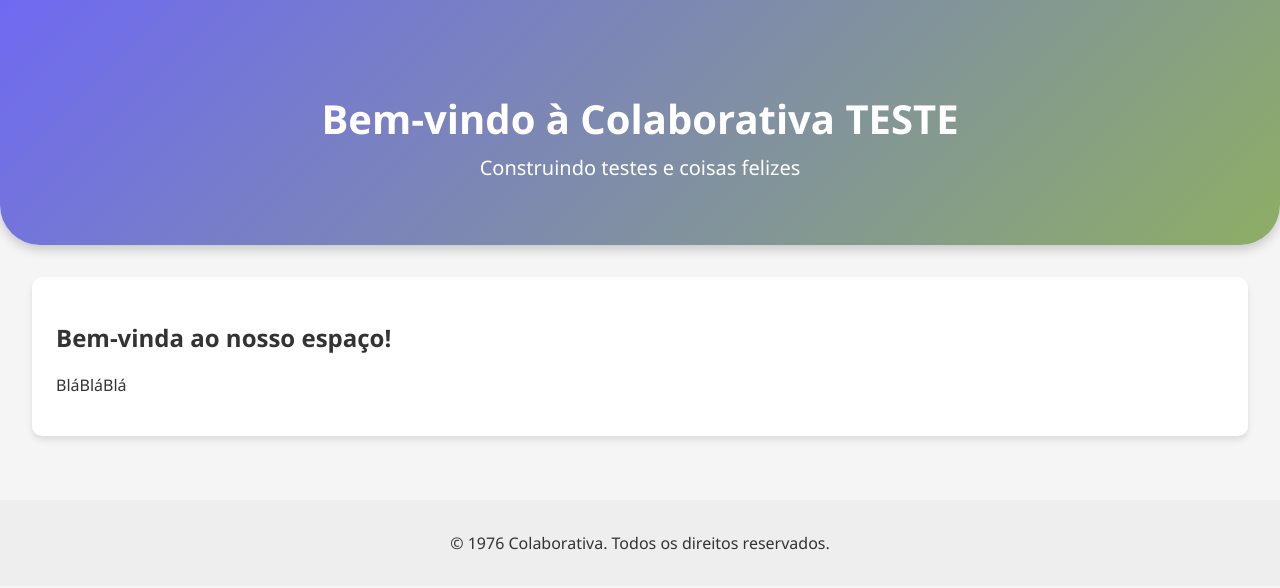
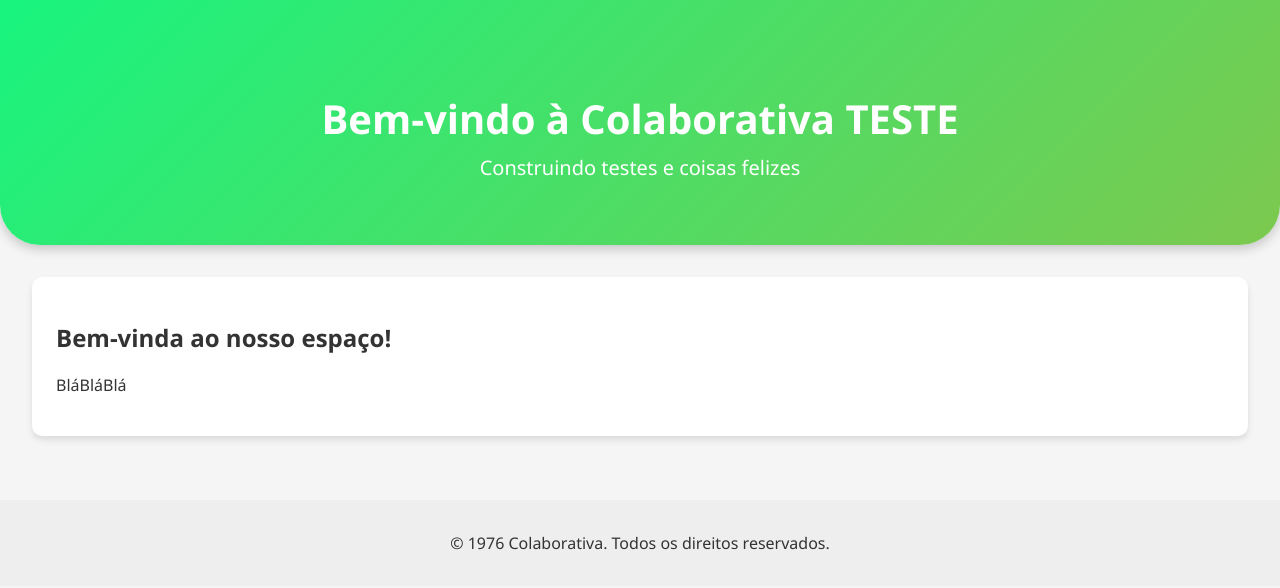
Before and after one commit to Guicolab27/Guicolab27.github.io, a plain HTML site: page index.html in a window 1280 px wide. Drawn offline with Linux system fonts and the light colour scheme.

Commit message:
Alterações feitas no site

```diff
--- a/style.css
+++ b/style.css
@@ -7,7 +7,7 @@ body {
     color: #333;
   }
   header {
-    background-color: hsl(243, 100%, 69%);
+    background-color: hsl(337, 100%, 69%);
     color: white;
     padding: 2rem;
     text-align: center;
@@ -29,7 +29,7 @@ body {
   }
   .hero {
     position: relative;
-    background: linear-gradient(-45deg, #95be43, #6c63ff, #00bfff, #04b347);
+    background: linear-gradient(-45deg, #95be43, #0ef883, #24f109, #04b347);
     background-size: 400% 400%;
     animation: backgroundMove 10s ease infinite;
     color: white;
```
